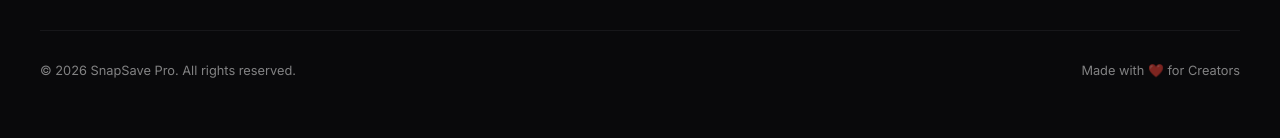
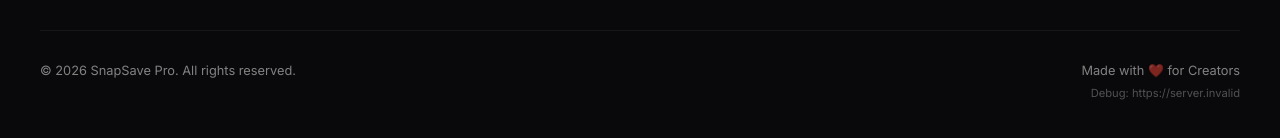
Before and after one commit to thisisahmad24/snap-save-pro, a Next.js app in the folder frontend/: page / in a window 1280 px wide. Shown: the part 2540-2678 px from the top of the page. Built offline with nearby package versions, Linux system fonts and the light colour scheme; no server answers.

Commit message:
debug: add API URL visibility to footer

```diff
--- a/frontend/src/components/Footer.tsx
+++ b/frontend/src/components/Footer.tsx
@@ -30,8 +30,9 @@ export default function Footer() {
         </div>
         <div style={{ borderTop: '1px solid var(--border)', paddingTop: '2rem', display: 'flex', justifyContent: 'space-between', opacity: 0.5, fontSize: '0.8rem' }}>
           <div>© 2026 SnapSave Pro. All rights reserved.</div>
-          <div style={{ display: 'flex', gap: '2rem' }}>
+          <div style={{ display: 'flex', flexDirection: 'column', alignItems: 'flex-end', gap: '0.5rem' }}>
             <span>Made with ❤️ for Creators</span>
+            <span style={{ fontSize: '0.7rem', opacity: 0.6 }}>Debug: {process.env.NEXT_PUBLIC_API_URL || "http://localhost:8000"}</span>
           </div>
         </div>
       </div>
```
